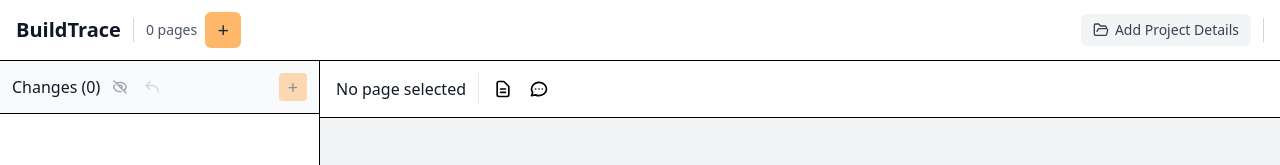
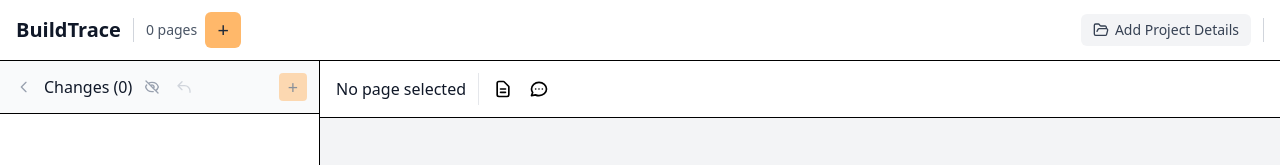
Before and after one commit to az16-svg/reviewapp, a Next.js app: page / in a window 1280 px wide. Shown: the top 165 px of the page. Built offline with nearby package versions, Linux system fonts and the light colour scheme.

Commit message:
collapse changes

```diff
--- a/app/page.tsx
+++ b/app/page.tsx
@@ -41,6 +41,7 @@ export default function Home() {
   const [isArtifactPanelOpen, setIsArtifactPanelOpen] = useState(false);
   const [pendingEdits, setPendingEdits] = useState<PendingEdit[]>([]);
   const [chatPanelWidth, setChatPanelWidth] = useState(400);
+  const [isChangesPanelCollapsed, setIsChangesPanelCollapsed] = useState(false);
   const imageViewerContainerRef = useRef<HTMLDivElement>(null);
 
   // Check if before/after mode is available (both previous and new images exist)
@@ -601,11 +602,39 @@ export default function Home() {
       </header>
 
       <div className="flex-1 flex overflow-hidden">
-        {/* Left side: Change list (narrower) */}
-        <div className="w-80 flex-shrink-0 border-r bg-white flex flex-col overflow-hidden">
+        {/* Left side: Change list (collapsible) */}
+        <div className={`flex-shrink-0 border-r bg-white flex flex-col overflow-hidden transition-all duration-200 ${isChangesPanelCollapsed ? 'w-10' : 'w-80'}`}>
+          {isChangesPanelCollapsed ? (
+            /* Collapsed view - just a vertical bar with expand button */
+            <div className="flex flex-col items-center py-3 h-full bg-gray-50">
+              <button
+                onClick={() => setIsChangesPanelCollapsed(false)}
+                className="p-1.5 rounded hover:bg-gray-200 text-gray-500 hover:text-gray-700"
+                title="Expand changes panel"
+              >
+                <svg className="w-4 h-4" fill="none" stroke="currentColor" viewBox="0 0 24 24">
+                  <path strokeLinecap="round" strokeLinejoin="round" strokeWidth={2} d="M9 5l7 7-7 7" />
+                </svg>
+              </button>
+              <div className="mt-2 text-xs text-gray-500 writing-mode-vertical" style={{ writingMode: 'vertical-rl', textOrientation: 'mixed' }}>
+                Changes ({currentPage?.changes.length ?? 0})
+              </div>
+            </div>
+          ) : (
+            /* Expanded view */
+            <>
               <div className="p-3 border-b bg-gray-50">
                 <div className="flex items-center justify-between">
                   <div className="flex items-center gap-2">
+                    <button
+                      onClick={() => setIsChangesPanelCollapsed(true)}
+                      className="p-1 rounded hover:bg-gray-200 text-gray-400 hover:text-gray-600"
+                      title="Collapse panel"
+                    >
+                      <svg className="w-4 h-4" fill="none" stroke="currentColor" viewBox="0 0 24 24">
+                        <path strokeLinecap="round" strokeLinejoin="round" strokeWidth={2} d="M15 19l-7-7 7-7" />
+                      </svg>
+                    </button>
                     <h2 className="font-medium text-gray-900">
                       Changes ({currentPage?.changes.length ?? 0})
                     </h2>
@@ -678,6 +707,8 @@ export default function Home() {
                   </div>
                 )}
               </div>
+            </>
+          )}
         </div>
 
         {/* Right side: Image viewer (takes remaining space) */}
```
Lines whose indentation alone changed are shown as unchanged.
